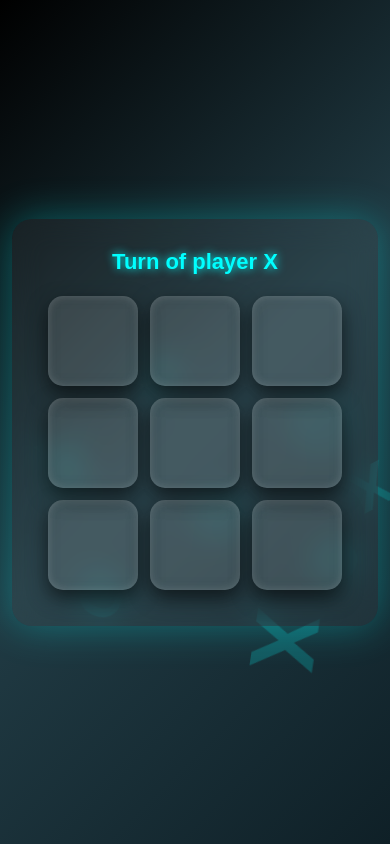
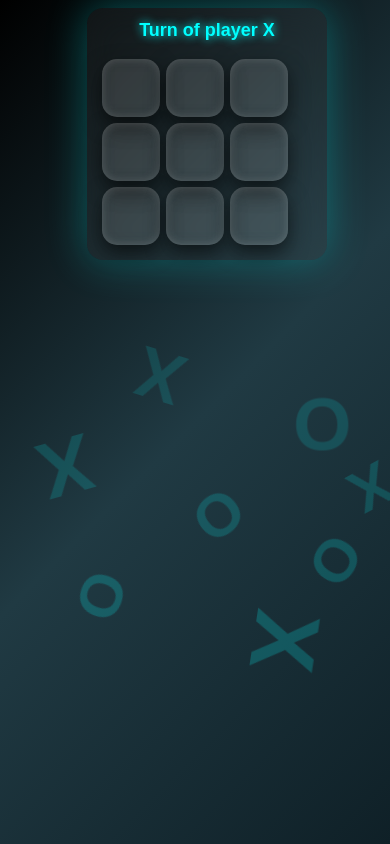
Before and after one commit to louvkrishnaupadhyay/TIC-TAC-TOE, a React (Create React App) app: page / in a window 390 px wide. Built offline with nearby package versions, Linux system fonts and the light colour scheme; the HTML template or start-up script is replaced by a standard one.

Commit message:
modify the css for mobile

```diff
--- a/src/App.css
+++ b/src/App.css
@@ -1,10 +1,11 @@
 /* RESET */
 body {
   margin: 0;
-  padding: 0;
+  padding: 20px;
+  box-sizing: border-box;
   font-family: "Poppins", sans-serif;
-  height: 100vh;
-  overflow: hidden;
+  min-height: 100vh;
+  overflow-x: hidden;
   display: flex;
   justify-content: center;
   align-items: center;
@@ -53,13 +54,21 @@ body {
 /* MAIN GAME CONTAINER */
 .game {
   display: flex;
-  gap: 50px;
+  flex-wrap: wrap;
+  gap: 30px;
   align-items: flex-start;
+  justify-content: center;
   background: rgba(255, 255, 255, 0.05);
   backdrop-filter: blur(15px);
-  padding: 30px;
+  padding: 20px;
   border-radius: 20px;
   box-shadow: 0 0 40px rgba(0, 255, 255, 0.3);
+  width: min(100%, 900px);
+}
+
+.game-board {
+  flex: 1 1 280px;
+  max-width: 360px;
 }
 
 /* BOARD */
@@ -68,8 +77,10 @@ body {
 }
 
 .square {
-  width: 90px;
-  height: 90px;
+  width: min(24vw, 90px);
+  height: min(24vw, 90px);
+  max-width: 90px;
+  max-height: 90px;
   margin: 6px;
   font-size: 32px;
   font-weight: bold;
@@ -129,6 +140,7 @@ body {
 /* MOVE HISTORY PANEL */
 .game-info {
   width: 220px;
+  max-width: 100%;
   max-height: 350px;
   overflow-y: auto;
   padding: 15px;
@@ -177,3 +189,55 @@ body {
   background: cyan;
   border-radius: 10px;
 }
+
+@media (max-width: 768px) {
+  body {
+    padding: 12px;
+    align-items: flex-start;
+  }
+
+  .game {
+    padding: 16px;
+    gap: 20px;
+  }
+
+  .square {
+    width: 70px;
+    height: 70px;
+    margin: 4px;
+    font-size: 28px;
+  }
+
+  .status {
+    font-size: 18px;
+  }
+
+  .game-info {
+    width: 100%;
+    max-height: 240px;
+  }
+}
+
+@media (max-width: 480px) {
+  body {
+    padding: 8px;
+  }
+
+  .game {
+    padding: 12px;
+    border-radius: 16px;
+  }
+
+  .square {
+    width: 58px;
+    height: 58px;
+    margin: 3px;
+    font-size: 24px;
+  }
+
+  .analyse-button,
+  .restart-button {
+    padding: 10px;
+    font-size: 14px;
+  }
+}
```
